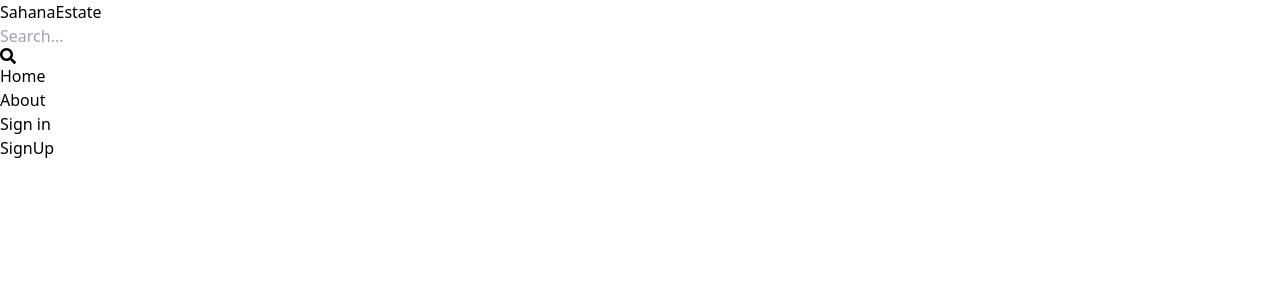
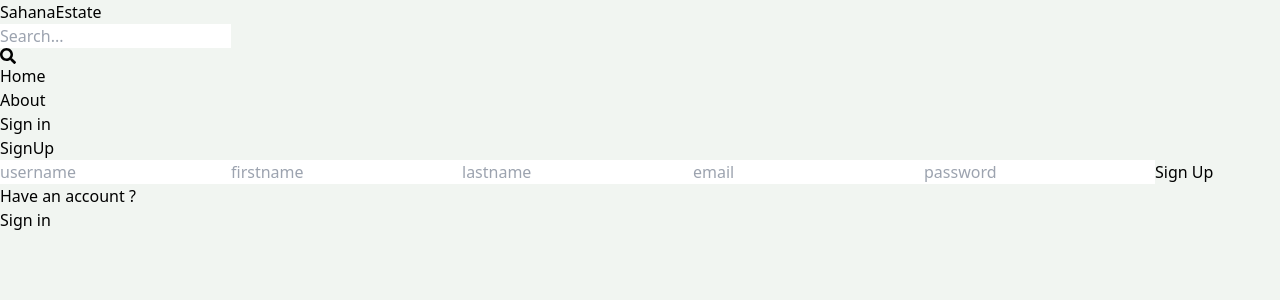
Before and after one commit to modouaicha023/market-immobilier, a React (Vite) app in the folder client/: page /sign-up in a window 1280 px wide. Shown: the top 300 px of the page. Built offline with nearby package versions, Linux system fonts and the light colour scheme.

Commit message:
complete signup UI

```diff
--- a/client/src/index.css
+++ b/client/src/index.css
@@ -1,3 +1,8 @@
 @tailwind base;
 @tailwind components;
 @tailwind utilities;
+
+body{
+    background-color:rgb(
+        241, 245, 241);
+}
--- a/client/src/pages/SignUp.jsx
+++ b/client/src/pages/SignUp.jsx
@@ -1,7 +1,50 @@
-import React from 'react'
-
+import React from "react";
+import { Link } from "react-router-dom";
 export default function SignUp() {
   return (
-    <div>SignUp</div>
-  )
+    <div className="p-3 max-w-lg mx-auto">
+      <h1 className="text-3xl text-center font-semibold my-7">SignUp</h1>
+      <form className="flex flex-col gap-4">
+        <input
+          type="text"
+          placeholder="username"
+          className="border p-3 rounded-lg"
+          id="username"
+        />
+        <input
+          type="text"
+          placeholder="firstname"
+          className="border p-3 rounded-lg"
+          id="firstname"
+        />
+        <input
+          type="text"
+          placeholder="lastname"
+          className="border p-3 rounded-lg"
+          id="lastname"
+        />
+        <input
+          type="email"
+          placeholder="email"
+          className="border p-3 rounded-lg"
+          id="email"
+        />
+        <input
+          type="password"
+          placeholder="password"
+          className="border p-3 rounded-lg"
+          id="password"
+        />
+        <button className="bg-slate-700 text-white p-3 rounded-lg uppercase hover:opacity-95 disabled:opacity-80">
+          Sign Up
+        </button>
+      </form>
+      <div className="flex gap-2 mt-6">
+        <p>Have an account ?</p>
+        <Link to="/sign-in">
+          <span className="text-blue-700">Sign in</span>
+        </Link>
+      </div>
+    </div>
+  );
 }
```
